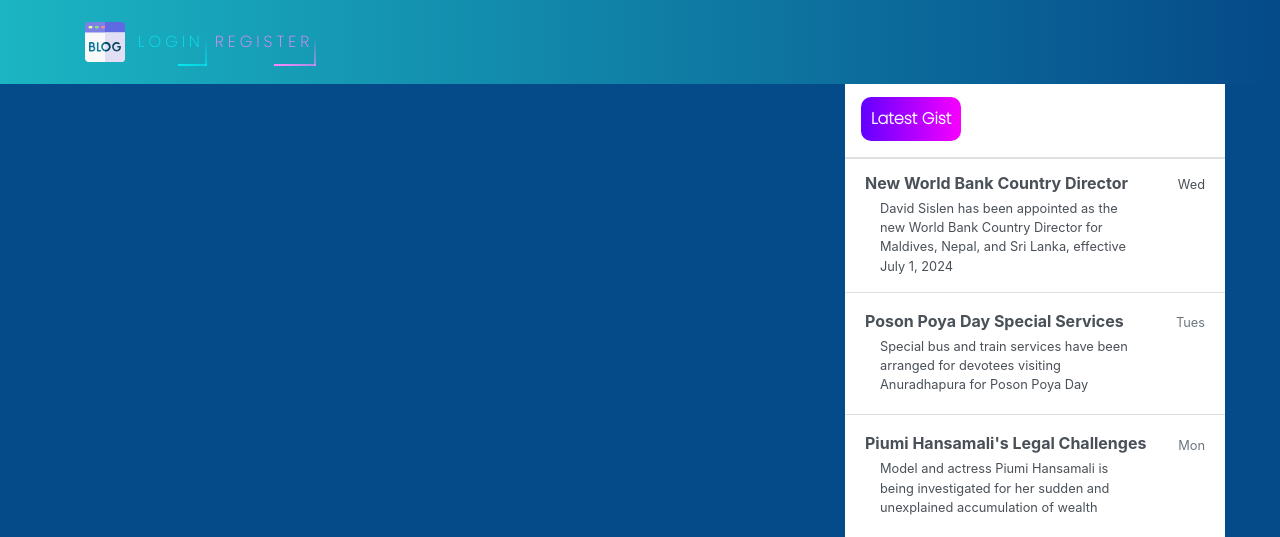
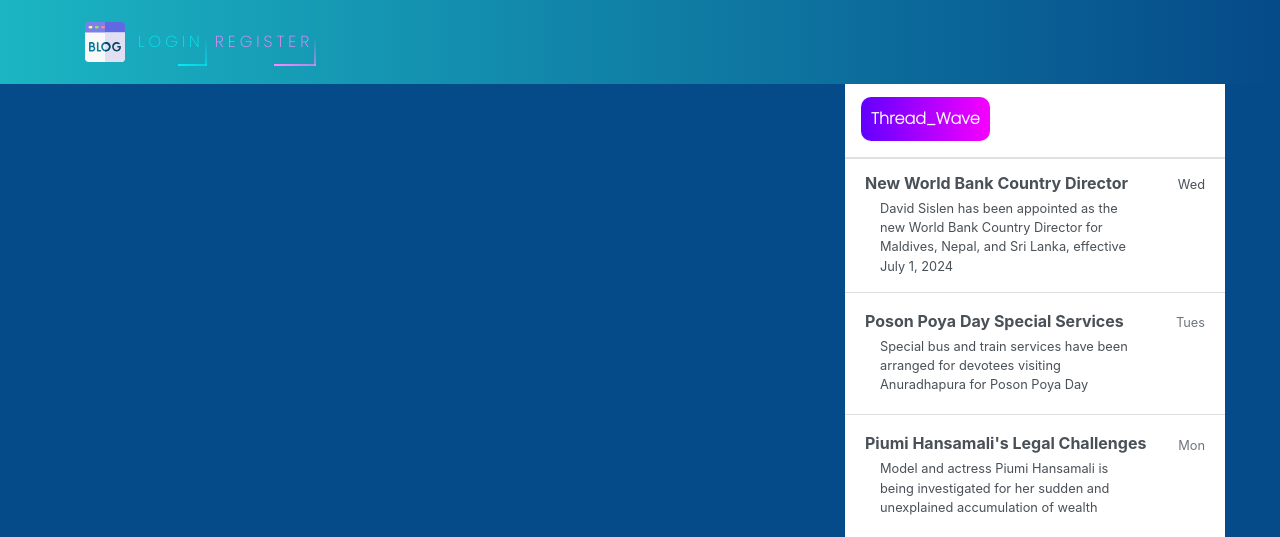
Before and after one commit to Sandudil/djangoblog, a Django app: template blogproj/blog/templates/blog/base.html in a window 1280 px wide. Shown: the top 537 px of the page. Run offline with Django 4.2, Linux system fonts and the light colour scheme; the template is opened without the code that fills it, so the values that code supplies are empty; some libraries are stand-ins or nearby versions.

Commit message:
Update base.html

```diff
--- a/blogproj/blog/templates/blog/base.html
+++ b/blogproj/blog/templates/blog/base.html
@@ -145,7 +145,7 @@
             <div class="d-flex flex-column align-items-stretch flex-shrink-0 bg-white" style="width: 380px;" style="padding-top: 120px;">
                 <a id="list-group" style="text-decoration: none;" href="" class="d-flex align-items-center flex-shrink-0 p-3 link-dark text-decoration-none border-bottom">
                   <!-- <svg class="bi me-2" width="30" height="24"><use xlink:href="#bootstrap"/></svg> -->
-                  <span class="fs-5 fw-semibold" id="gist-btn">Latest Gist</span>
+                  <span class="fs-5 fw-semibold" id="gist-btn">Thread_Wave</span>
                 </a>
                 <div class="list-group list-group-flush border-bottom scrollarea">
                   <a href="#" class="list-group-item list-group-item-action  lh-tight" aria-current="true">
```
